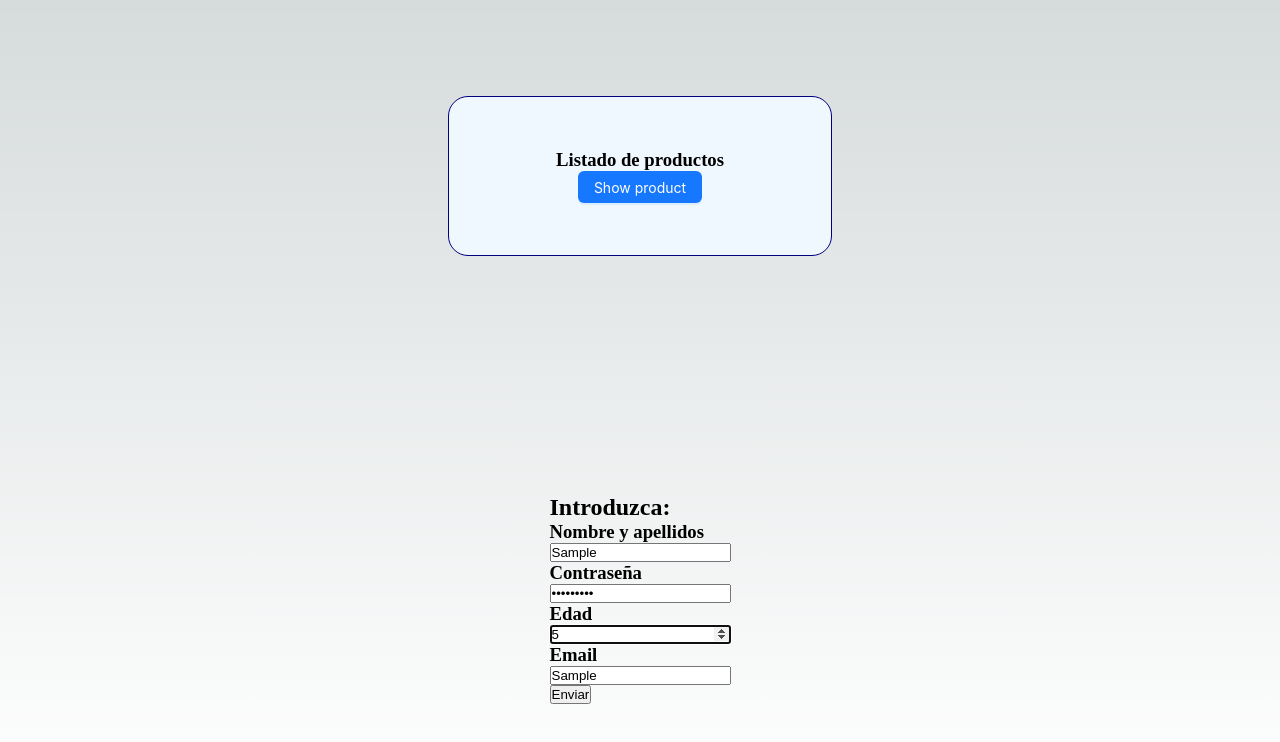
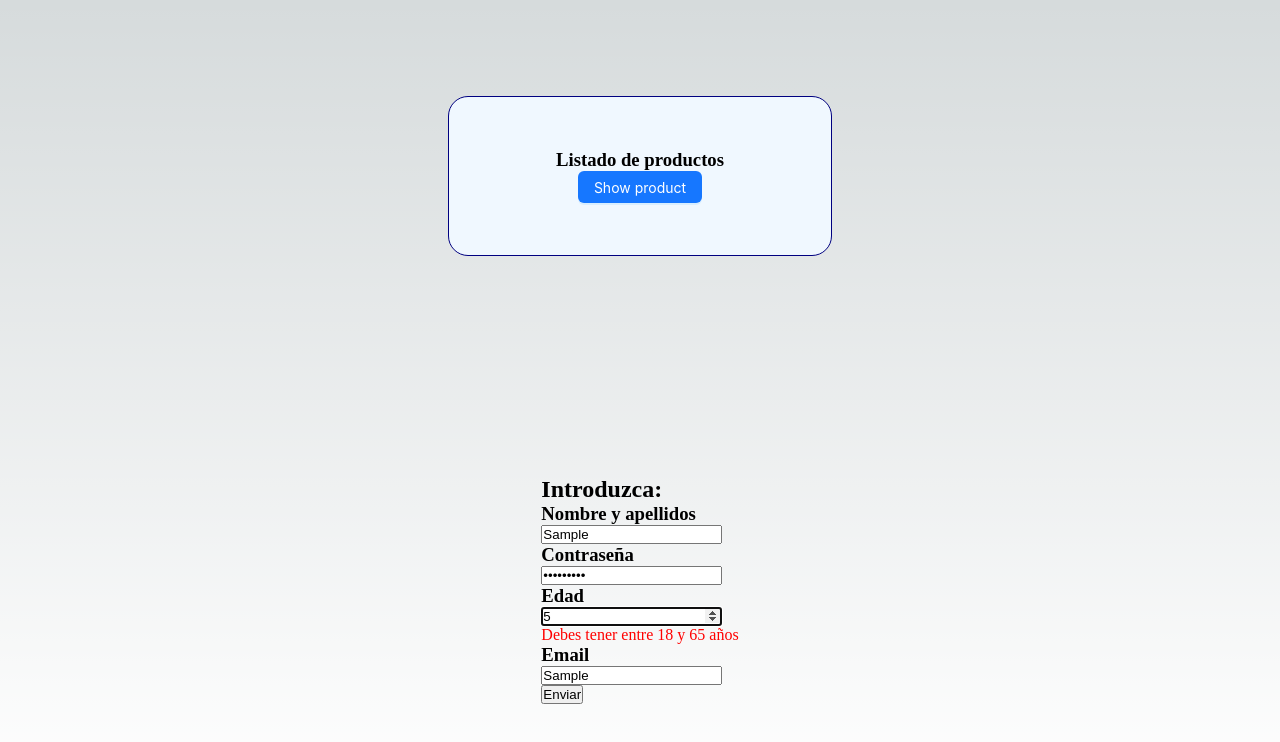
Before and after one commit to Aluonam/pt_191223, a Next.js app: page / in a window 1280 px wide. Both pictures are taken after typing "Sample", "Sample123", "5", "Sample" into the empty fields and a click on the input "Enviar". Shown: the top 742 px of the page. Built offline with nearby package versions, Linux system fonts and the light colour scheme.

Commit message:
feat: show user alert error by age

```diff
--- a/screen/components/FormWithUseForm.jsx
+++ b/screen/components/FormWithUseForm.jsx
@@ -27,6 +27,7 @@ const FormWithUseForm = () => {
 
       <h3>Edad</h3>
       <input type='number' {...register('age',{ validate: ageValidator})}></input>
+      {errors.age && <p style={{color:"red"}}>Debes tener entre 18 y 65 años</p>}
 
       <h3>Email</h3>
       <input type='mail' {...register('mail')}></input>
```
